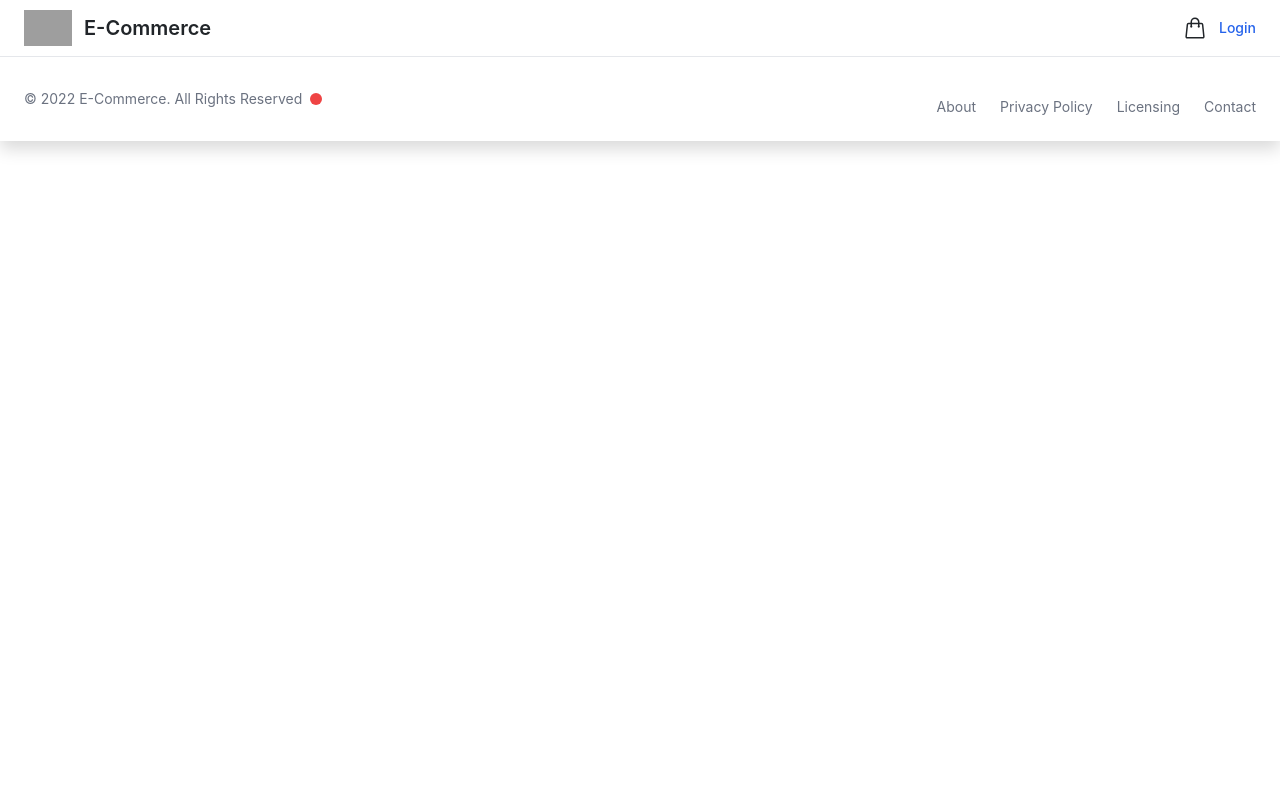
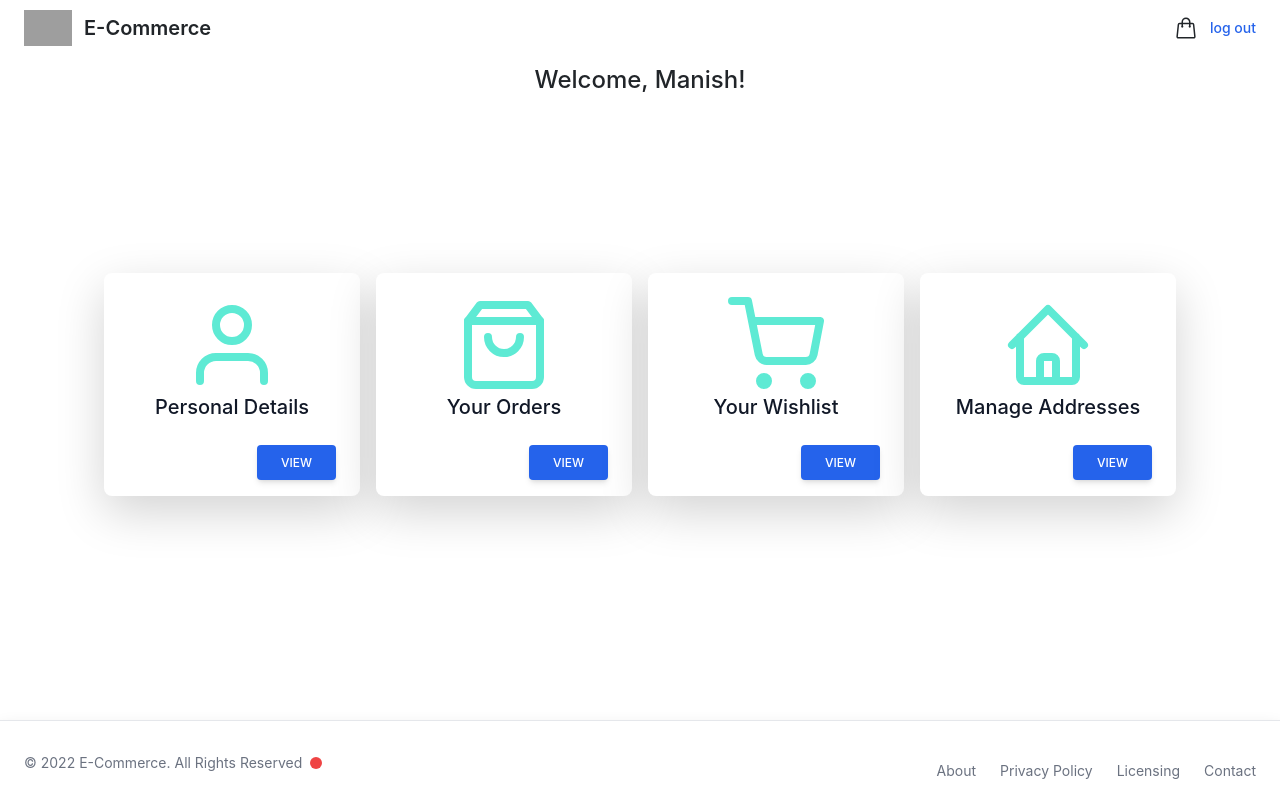
Before and after one commit to techiemanish/ecommerce, a React (Create React App) app: page /profile in a window 1280 px wide. Built offline with nearby package versions, Linux system fonts and the light colour scheme; no server answers; grey boxes are pictures that could not be loaded; what tw-elements would draw is missing.

Commit message:
Admin UI Dashborad Created

```diff
--- a/src/App.js
+++ b/src/App.js
@@ -7,8 +7,9 @@ import React, { useEffect, useState } from 'react'
 import Home from './Components/Home';
 import Register from './Components/Register';
 import Mobiles from './Components/Mobiles';
-import UserDashboard from './Components/UserDashboard';
+import UserDashboard from './dashboards/UserDashboard';
 import axios from 'axios';
+import AdminDashboard from './dashboards/AdminDashboard';
 
 function App() {
   let logStat = "Login";
@@ -36,7 +37,8 @@ function App() {
       <Route exact path='/login' element={<Login handleLogout={()=>setlogStatus("Login")}/> }/>
       <Route exact path="/register" element={<Register/>}/>
       <Route exact path="/mobiles" element={<Mobiles handleCart={()=>setcartCount(cartCount+1)}/>}/>
-      <Route exact path="/dashboard" element={<UserDashboard handleLogin ={() =>setlogStatus("log out")} />}/>
+      <Route exact path="/profile" element={<UserDashboard handleLogin ={() =>setlogStatus("log out")} />}/>
+      <Route exact path="/dashboard" element={<AdminDashboard handleLogin ={() =>setlogStatus("log out")} />}/>
     </Routes>
     <Footer heading="E-Commerce" webstat = {status}/>
     </>
--- a/src/Components/Footer.jsx
+++ b/src/Components/Footer.jsx
@@ -19,7 +19,6 @@ function Footer(props) {
             <a href="/" className="hover:underline">Contact</a>
         </li>
     </ul>
-
 </footer>
   )
 }
--- a/src/Components/UserDashboard.jsx
+++ b/src/dashboards/AdminDashboard.jsx
@@ -1,6 +1,6 @@
 import React, { useEffect } from 'react'
 
-function UserDashboard(props) {
+function AdminDashboard(props) {
     useEffect(() => {
         props.handleLogin()
     }, []);
@@ -15,7 +15,7 @@ function UserDashboard(props) {
     <div className="p-6">
       <h5 className="text-gray-900 text-xl font-medium mb-2">
       <center><svg className="h-24 w-24 text-teal-300"  viewBox="0 0 24 24"  fill="none"  stroke="currentColor"  strokeWidth="2"  strokeLinecap="round"  strokeLinejoin="round">  <path d="M20 21v-2a4 4 0 0 0-4-4H8a4 4 0 0 0-4 4v2" />  <circle cx="12" cy="7" r="4" /></svg>
-        Personal Details
+        My Profile
         </center>
         </h5>
 
@@ -30,9 +30,9 @@ function UserDashboard(props) {
         <center>
         <svg className="h-24 w-24 text-teal-300"  viewBox="0 0 24 24"  fill="none"  stroke="currentColor"  strokeWidth="2"  strokeLinecap="round"  strokeLinejoin="round">  <path d="M6 2L3 6v14a2 2 0 0 0 2 2h14a2 2 0 0 0 2-2V6l-3-4z" />  <line x1="3" y1="6" x2="21" y2="6" />  <path d="M16 10a4 4 0 0 1-8 0" /></svg>
 
-        Your Orders </center></h5>
+        New Product </center></h5>
 
-      <button type="button" className=" inline-block px-6 py-2.5 float-right my-3 bg-blue-600 text-white font-medium text-xs leading-tight uppercase rounded shadow-md hover:bg-blue-700 hover:shadow-lg focus:bg-blue-700 focus:shadow-lg focus:outline-none focus:ring-0 active:bg-blue-800 active:shadow-lg transition duration-150 ease-in-out">view</button>
+      <button type="button" className=" inline-block px-6 py-2.5 float-right my-3 bg-green-600 text-white font-medium text-xs leading-tight uppercase rounded shadow-md hover:bg-blue-700 hover:shadow-lg focus:bg-blue-700 focus:shadow-lg focus:outline-none focus:ring-0 active:bg-blue-800 active:shadow-lg transition duration-150 ease-in-out">ADD</button>
     </div>
   </div>
 
@@ -42,7 +42,7 @@ function UserDashboard(props) {
         <center>
         <svg className="h-24 w-24 text-teal-300"  viewBox="0 0 24 24"  fill="none"  stroke="currentColor"  strokeWidth="2"  strokeLinecap="round"  strokeLinejoin="round">  <circle cx="9" cy="21" r="1" />  <circle cx="20" cy="21" r="1" />  <path d="M1 1h4l2.68 13.39a2 2 0 0 0 2 1.61h9.72a2 2 0 0 0 2-1.61L23 6H6" /></svg>
 
-        Your Wishlist </center></h5>
+        Your Orders </center></h5>
       <button type="button" className=" inline-block px-6 py-2.5 float-right my-3 bg-blue-600 text-white font-medium text-xs leading-tight uppercase rounded shadow-md hover:bg-blue-700 hover:shadow-lg focus:bg-blue-700 focus:shadow-lg focus:outline-none focus:ring-0 active:bg-blue-800 active:shadow-lg transition duration-150 ease-in-out">view</button>
     </div>
   </div>
@@ -51,11 +51,8 @@ function UserDashboard(props) {
     <div className="p-6">
       <h5 className="text-gray-900 text-xl font-medium mb-2">
         <center>
-        <svg className="h-24 w-24 text-teal-300"  fill="none" viewBox="0 0 24 24" stroke="currentColor">
-  <path strokeLinecap="round" strokeLinejoin="round" strokeWidth="2" d="M3 12l2-2m0 0l7-7 7 7M5 10v10a1 1 0 001 1h3m10-11l2 2m-2-2v10a1 1 0 01-1 1h-3m-6 0a1 1 0 001-1v-4a1 1 0 011-1h2a1 1 0 011 1v4a1 1 0 001 1m-6 0h6"/>
-</svg>
-
-        Manage Addresses</center></h5>
+        <svg class="h-24 w-24 text-teal-300"  width="24" height="24" viewBox="0 0 24 24" stroke-width="2" stroke="currentColor" fill="none" stroke-linecap="round" stroke-linejoin="round">  <path stroke="none" d="M0 0h24v24H0z"/>    <path d="M10 4l2 1l2 -1m-2 -2v6.5l3 1.72" />    <path d="M10 4l2 1l2 -1m-2 -2v6.5l3 1.72" transform="rotate(60 12 12)" />    <path d="M10 4l2 1l2 -1m-2 -2v6.5l3 1.72" transform="rotate(120 12 12)" />    <path d="M10 4l2 1l2 -1m-2 -2v6.5l3 1.72" transform="rotate(180 12 12)" />    <path d="M10 4l2 1l2 -1m-2 -2v6.5l3 1.72" transform="rotate(240 12 12)" />    <path d="M10 4l2 1l2 -1m-2 -2v6.5l3 1.72" transform="rotate(300 12 12)" />  </svg>
+        Inventory</center></h5>
       <button type="button" className=" inline-block px-6 py-2.5 float-right my-3 bg-blue-600 text-white font-medium text-xs leading-tight uppercase rounded shadow-md hover:bg-blue-700 hover:shadow-lg focus:bg-blue-700 focus:shadow-lg focus:outline-none focus:ring-0 active:bg-blue-800 active:shadow-lg transition duration-150 ease-in-out">view</button>
     </div>
   </div>
@@ -66,4 +63,4 @@ function UserDashboard(props) {
   )
 }
 
-export default UserDashboard
+export default AdminDashboard
--- /dev/null
+++ b/src/dashboards/UserDashboard.jsx
@@ -0,0 +1,69 @@
+import React, { useEffect } from 'react'
+
+function UserDashboard(props) {
+    useEffect(() => {
+        props.handleLogin()
+    }, []);
+
+
+    return (
+    <>
+    <div className="flex justify-center text-2xl mt-2 mb-5 md:mt-0 font-medium">Welcome, Manish!</div>
+
+    <div className="flex flex-col h-screen md:flex-row justify-center items-center mt-40 md:-mt-40 mb-40 md:-mb-16">
+  <div className="m-2 rounded-lg shadow-lg bg-white w-64">
+    <div className="p-6">
+      <h5 className="text-gray-900 text-xl font-medium mb-2">
+      <center><svg className="h-24 w-24 text-teal-300"  viewBox="0 0 24 24"  fill="none"  stroke="currentColor"  strokeWidth="2"  strokeLinecap="round"  strokeLinejoin="round">  <path d="M20 21v-2a4 4 0 0 0-4-4H8a4 4 0 0 0-4 4v2" />  <circle cx="12" cy="7" r="4" /></svg>
+        Personal Details
+        </center>
+        </h5>
+
+
+      <button type="button" className=" inline-block px-6 py-2.5 float-right my-3 bg-blue-600 text-white font-medium text-xs leading-tight uppercase rounded shadow-md hover:bg-blue-700 hover:shadow-lg focus:bg-blue-700 focus:shadow-lg focus:outline-none focus:ring-0 active:bg-blue-800 active:shadow-lg transition duration-150 ease-in-out">view</button>
+    </div>
+  </div>
+
+  <div className="m-2 rounded-lg shadow-lg bg-white w-64">
+    <div className="p-6">
+      <h5 className="text-gray-900 text-xl font-medium mb-2">
+        <center>
+        <svg className="h-24 w-24 text-teal-300"  viewBox="0 0 24 24"  fill="none"  stroke="currentColor"  strokeWidth="2"  strokeLinecap="round"  strokeLinejoin="round">  <path d="M6 2L3 6v14a2 2 0 0 0 2 2h14a2 2 0 0 0 2-2V6l-3-4z" />  <line x1="3" y1="6" x2="21" y2="6" />  <path d="M16 10a4 4 0 0 1-8 0" /></svg>
+
+        Your Orders </center></h5>
+
+      <button type="button" className=" inline-block px-6 py-2.5 float-right my-3 bg-blue-600 text-white font-medium text-xs leading-tight uppercase rounded shadow-md hover:bg-blue-700 hover:shadow-lg focus:bg-blue-700 focus:shadow-lg focus:outline-none focus:ring-0 active:bg-blue-800 active:shadow-lg transition duration-150 ease-in-out">view</button>
+    </div>
+  </div>
+
+  <div className="m-2 rounded-lg shadow-lg bg-white w-64">
+    <div className="p-6">
+      <h5 className="text-gray-900 text-xl font-medium mb-2">
+        <center>
+        <svg className="h-24 w-24 text-teal-300"  viewBox="0 0 24 24"  fill="none"  stroke="currentColor"  strokeWidth="2"  strokeLinecap="round"  strokeLinejoin="round">  <circle cx="9" cy="21" r="1" />  <circle cx="20" cy="21" r="1" />  <path d="M1 1h4l2.68 13.39a2 2 0 0 0 2 1.61h9.72a2 2 0 0 0 2-1.61L23 6H6" /></svg>
+
+        Your Wishlist </center></h5>
+      <button type="button" className=" inline-block px-6 py-2.5 float-right my-3 bg-blue-600 text-white font-medium text-xs leading-tight uppercase rounded shadow-md hover:bg-blue-700 hover:shadow-lg focus:bg-blue-700 focus:shadow-lg focus:outline-none focus:ring-0 active:bg-blue-800 active:shadow-lg transition duration-150 ease-in-out">view</button>
+    </div>
+  </div>
+
+  <div className="m-2 rounded-lg shadow-lg bg-white w-64">
+    <div className="p-6">
+      <h5 className="text-gray-900 text-xl font-medium mb-2">
+        <center>
+        <svg className="h-24 w-24 text-teal-300"  fill="none" viewBox="0 0 24 24" stroke="currentColor">
+  <path strokeLinecap="round" strokeLinejoin="round" strokeWidth="2" d="M3 12l2-2m0 0l7-7 7 7M5 10v10a1 1 0 001 1h3m10-11l2 2m-2-2v10a1 1 0 01-1 1h-3m-6 0a1 1 0 001-1v-4a1 1 0 011-1h2a1 1 0 011 1v4a1 1 0 001 1m-6 0h6"/>
+</svg>
+
+        Manage Addresses</center></h5>
+      <button type="button" className=" inline-block px-6 py-2.5 float-right my-3 bg-blue-600 text-white font-medium text-xs leading-tight uppercase rounded shadow-md hover:bg-blue-700 hover:shadow-lg focus:bg-blue-700 focus:shadow-lg focus:outline-none focus:ring-0 active:bg-blue-800 active:shadow-lg transition duration-150 ease-in-out">view</button>
+    </div>
+  </div>
+
+
+</div>
+    </>
+  )
+}
+
+export default UserDashboard
```
